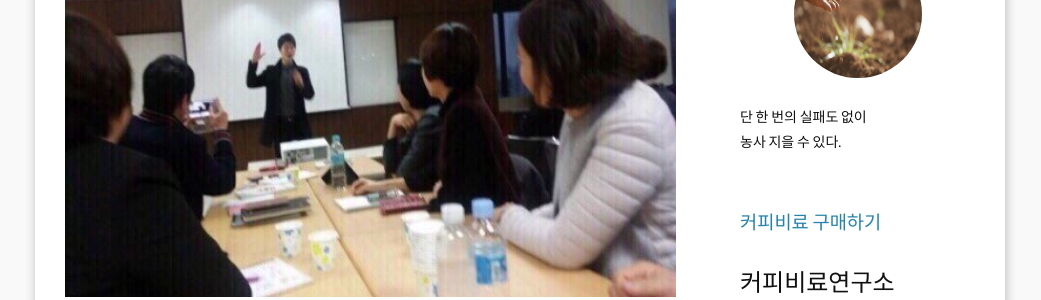
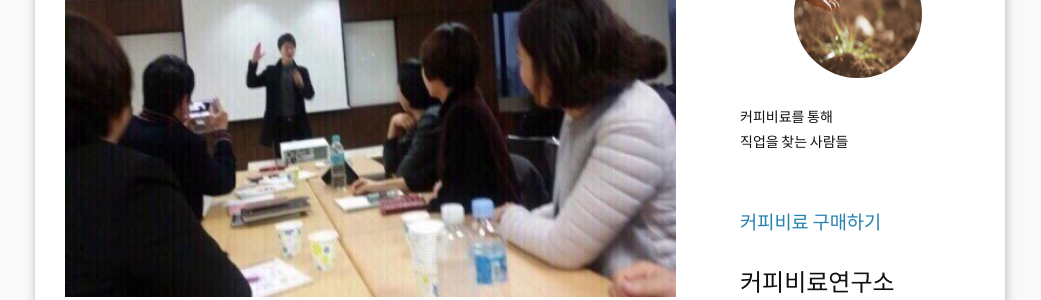
Before and after one commit to leevra/hair, a Jekyll site: the page built from index.html, in a window 1280 px wide. Shown: the part 298-598 px from the top of the page, without its empty margins (120-1161 px from the left). Built offline with Jekyll 4.4.1, drawn with Linux system fonts in a browser that asks for light colours; the list of posts is cut into pages by our own code.

Commit message:
VersionActivity

```diff
--- a/_config.yml
+++ b/_config.yml
@@ -14,7 +14,7 @@ permalink: /:title
 github_username:  leevra
 facebook_app_id:
 favicon:     "/images/recycle.png"
-aboutme: 단 한 번의 실패도 없이 <br>농사 지을 수 있다. # these are shown on aboutme-sidebar.
+aboutme: 커피비료를 통해 <br>직업을 찾는 사람들 # these are shown on aboutme-sidebar.
 aboutme_photo: /images/20181218_044007.jpg # your photo.
 google_analytics_key:   # put YOUR key here to enable tracking! (blank to disable)
 
```
